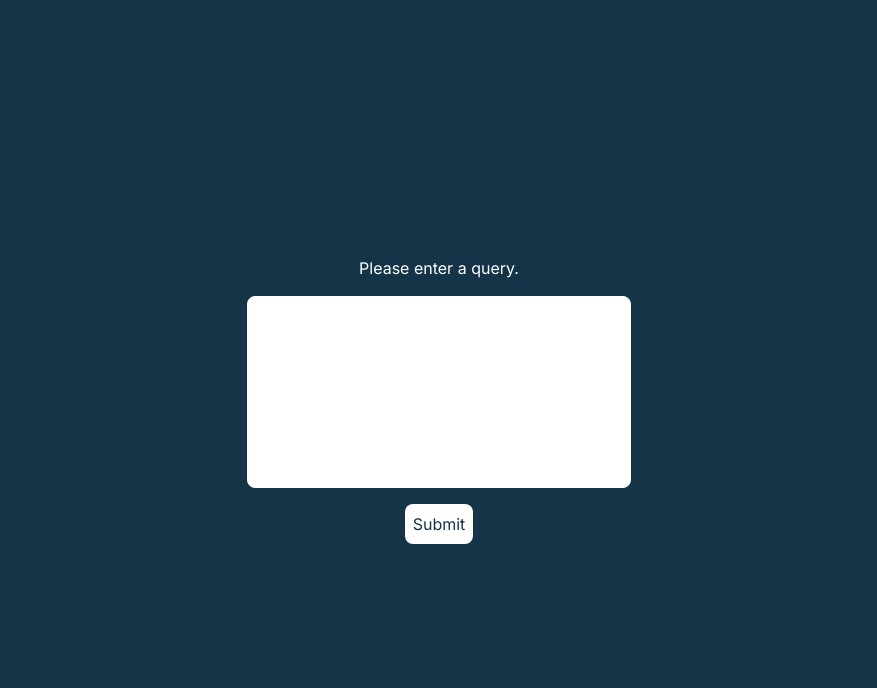
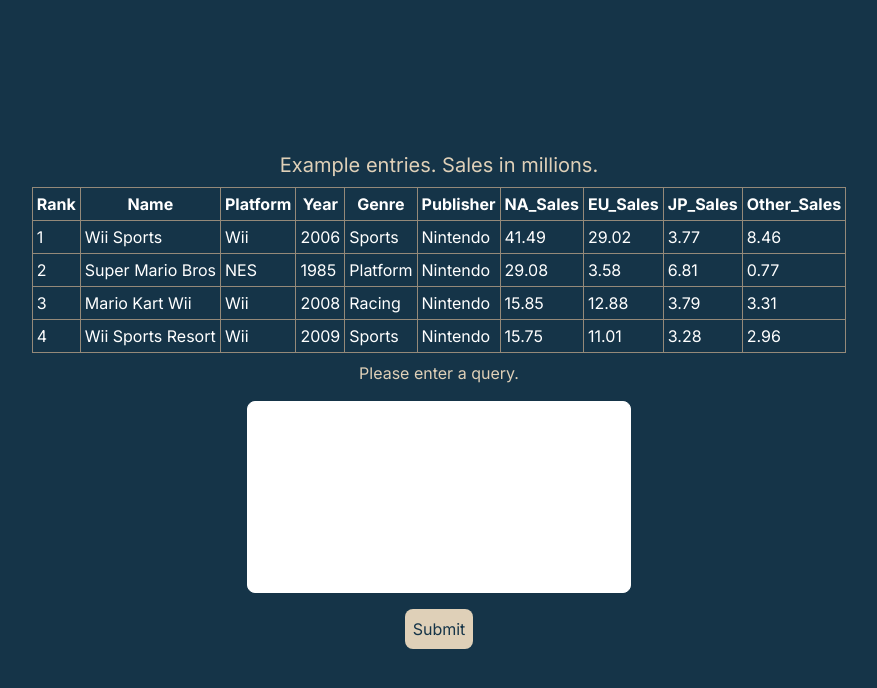
Before and after one commit to baybay00/vg_sales, a Next.js app: page / in a window 1280 px wide. Shown: the top 688 px of the page, without its empty margins (201-1078 px from the left). Built offline with nearby package versions, Linux system fonts and the light colour scheme.

Commit message:
add table to query component and create game.js model also installed sequelize

```diff
--- a/package.json
+++ b/package.json
@@ -11,10 +11,12 @@
   "dependencies": {
     "express": "^4.19.2",
     "mysql": "^2.18.1",
+    "mysql2": "^3.9.6",
     "next": "14.2.2",
     "nodemon": "^3.1.0",
     "react": "^18",
-    "react-dom": "^18"
+    "react-dom": "^18",
+    "sequelize": "^6.37.3"
   },
   "devDependencies": {
     "postcss": "^8",
--- a/src/app/components/Query.js
+++ b/src/app/components/Query.js
@@ -24,15 +24,84 @@
 
     return (
         <div className="flex flex-col items-center justify-center h-screen bg-navy text-white">
-            <p className="p-2">Please enter a query.</p>
-            <form className="flex flex-col items-center" onSubmit={submitHandler}>
+            <p className="text-xl p-2 text-beige">Example entries. Sales in millions.</p>
+            <table className="border border-tan">
+                <thead>
+                <tr className="border border-tan">
+                    <th className="p-1 border border-tan">Rank</th>
+                    <th className="p-1 border border-tan">Name</th>
+                    <th className="p-1 border border-tan">Platform</th>
+                    <th className="p-1 border border-tan">Year</th>
+                    <th className="p-1 border border-tan">Genre</th>
+                    <th className="p-1 border border-tan">Publisher</th>
+                    <th className="p-1 border border-tan">NA_Sales</th>
+                    <th className="p-1 border border-tan">EU_Sales</th>
+                    <th className="p-1 border border-tan">JP_Sales</th>
+                    <th className="p-1 border border-tan">Other_Sales</th>
+                </tr>
+                </thead>
+                <tbody>
+                <tr className="border border-tan">
+                    <td className="border border-tan p-1">1</td>
+                    <td className="border border-tan p-1">Wii Sports</td>
+                    <td className="border border-tan p-1">Wii</td>
+                    <td className="border border-tan p-1">2006</td>
+                    <td className="border border-tan p-1">Sports</td>
+                    <td className="border border-tan p-1">Nintendo</td>
+                    <td className="border border-tan p-1">41.49</td>
+                    <td className="border border-tan p-1">29.02</td>
+                    <td className="border border-tan p-1">3.77</td>
+                    <td className="border border-tan p-1">8.46</td>
+                </tr>
+                <tr>
+                    <td className="border border-tan p-1">2</td>
+                    <td className="border border-tan p-1">Super Mario Bros</td>
+                    <td className="border border-tan p-1">NES</td>
+                    <td className="border border-tan p-1">1985</td>
+                    <td className="border border-tan p-1">Platform</td>
+                    <td className="border border-tan p-1">Nintendo</td>
+                    <td className="border border-tan p-1">29.08</td>
+                    <td className="border border-tan p-1">3.58</td>
+                    <td className="border border-tan p-1">6.81</td>
+                    <td className="border border-tan p-1">0.77</td>
+                </tr>
+                <tr>
+                    <td className="border border-tan p-1">3</td>
+                    <td className="border border-tan p-1">Mario Kart Wii</td>
+                    <td className="border border-tan p-1">Wii</td>
+                    <td className="border border-tan p-1">2008</td>
+                    <td className="border border-tan p-1">Racing</td>
+                    <td className="border border-tan p-1">Nintendo</td>
+                    <td className="border border-tan p-1">15.85</td>
+                    <td className="border border-tan p-1">12.88</td>
+                    <td className="border border-tan p-1">3.79</td>
+                    <td className="border border-tan p-1">3.31</td>
+                </tr>
+                <tr>
+                    <td className="border border-tan p-1">4</td>
+                    <td className="border border-tan p-1">Wii Sports Resort</td>
+                    <td className="border border-tan p-1">Wii</td>
+                    <td className="border border-tan p-1">2009</td>
+                    <td className="border border-tan p-1">Sports</td>
+                    <td className="border border-tan p-1">Nintendo</td>
+                    <td className="border border-tan p-1">15.75</td>
+                    <td className="border border-tan p-1">11.01</td>
+                    <td className="border border-tan p-1">3.28</td>
+                    <td className="border border-tan p-1">2.96</td>
+                </tr>
+                </tbody>
+
+            </table>
+
+            <p className="p-2 text-beige">Please enter a query.</p>
+            <form className="flex flex-col items-center" onSubmit={ submitHandler }>
                 <input
                     type="text"
-                    value={enteredQuery}
-                    onChange={queryHandler}
+                    value={ enteredQuery }
+                    onChange={ queryHandler }
                     className="m-2 p-2 rounded-lg border border-white h-48 w-96"
                 />
-                <button type="submit" className="m-2 p-2 bg-white text-navy rounded-lg bg-b">Submit</button>
+                <button type="submit" className="m-2 p-2 text-navy rounded-lg bg-beige">Submit</button>
             </form>
         </div>
     )
--- /dev/null
+++ b/src/app/server/models/Game.js
@@ -0,0 +1,45 @@
+const { Sequelize, DataTypes } = require('sequelize');
+
+const sequelize = new Sequelize('database', 'username', 'password', {
+    host: 'localhost',
+    dialect: 'mysql',
+});
+
+// Define your model
+const Game = sequelize.define('Game', {
+    title: {
+        type: DataTypes.STRING,
+        allowNull: false
+    },
+    platform: {
+        type: DataTypes.STRING
+    },
+    releaseYear: {
+        type: DataTypes.INTEGER
+    },
+    genre: {
+        type: DataTypes.STRING
+    },
+    publisher: {
+        type: DataTypes.STRING
+    },
+    naSales: {
+        type: DataTypes.FLOAT
+    },
+    euSales: {
+        type: DataTypes.FLOAT
+    },
+    jpSales: {
+        type: DataTypes.FLOAT
+    },
+    otherSales: {
+        type: DataTypes.FLOAT
+    },
+});
+
+// Sync the model with the database (create the table if it doesn't exist)
+Game.sync({ force: true }).then(() => {
+    console.log('Game table created');
+}).catch(err => {
+    console.error('Error creating Game table:', err);
+});
```
Also changed, not shown: src/app/server/models/game.js (deleted), 1 other file (tests, documents, lock files or other folders).
